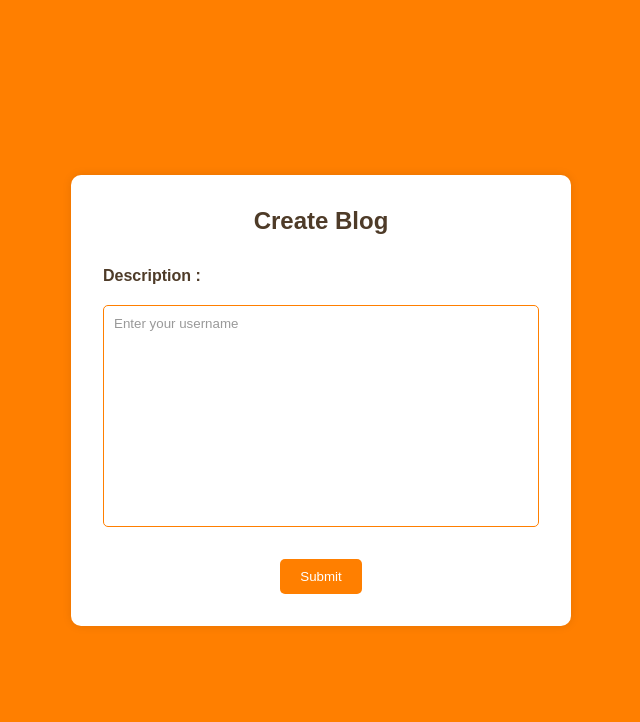
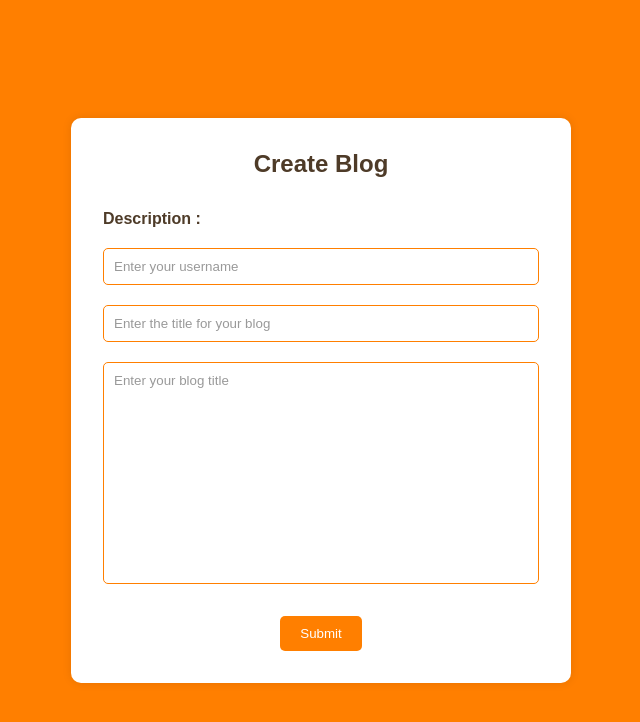
Before and after one commit to bitwisegaurav/twizzer, a PHP site: page /createBlog.php in a window 1280 px wide. Shown: the top 722 px of the page, without its empty margins (319-959 px from the left). Run offline with PHP 8.4, Linux system fonts and the light colour scheme.

Commit message:
now create blog feature is working well on my system

```diff
--- a/createBlog.php
+++ b/createBlog.php
@@ -6,16 +6,20 @@
         if (isset($_POST['username']) && isset($_POST['description'])){
             $username = $_POST['username'];
             $description = $_POST['description'];
-
+            $title = $_POST['title'];
             $conn = require('first.php');
 
-            $insertQuery = "INSERT INTO blogs (time, username, description) VALUES (UNIX_TIMESTAMP(), '$username', '$description')";
+            if(isset($_REQUEST['username'])){
+                $username = $_REQUEST['username'];
+                $title= $_REQUEST['title'];
+                $description= $_REQUEST['description'];
+                $insertQuery = "INSERT INTO blogs (time, username,title, description) VALUES (UNIX_TIMESTAMP(), '$username','$title', '$description')";
+                mysqli_query($conn, $insertQuery);
+                header("Location:createBlog.php?info=added");
+                exit();
+            }
 
-            if(mysqli_query($conn, $insertQuery)){
-                $blogsvalue = mysqli_query($conn, "SELECT blogs FROM users WHERE username = '$username'");
-                $updateQuery = "UPDATE users SET blogs = '$blogsvalue' WHERE username = '$username'";
-                $msg = "Blog created successfully";
-            }
+
             else{
                 $msg = "Error creating blog" . mysqli_error($conn);
             }
@@ -122,12 +126,19 @@
     <section>
         <form method="post" action="<?php echo $_SERVER['PHP_SELF'];?>">
             <h1>Create Blog</h1>
-            <?php echo $msg ?>
+            <?php
+            if(isset($_REQUEST['info'])){
+                if($_REQUEST['info']=="added")
+                 echo "Blog Created Successfully!! ";
+            }
+            ?>
             <div class="input-group">
                 <label for="description">Description :</label>
-                <textarea name="description" placeholder="Enter your username" required></textarea>
+                <input type="text" name="username" id="" placeholder="Enter your username">
+                <input type="text" name="title" id="" placeholder="Enter the title for your blog">
+                <textarea name="description" placeholder="Enter your blog title" required></textarea>
             </div>
-            <button type="submit" name="createblog">Submit</button>
+            <button type="submit" name="created">Submit</button>
         </form>
     </section>
 </body>
--- a/first.php
+++ b/first.php
@@ -25,7 +25,7 @@
     }
 
     $blogstableName = 'blogs';
-    $blogstablesql = "CREATE TABLE IF NOT EXISTS {$blogstableName} (time int, username varchar(40), description text, likes int, dislikes int)";
+    $blogstablesql = "CREATE TABLE IF NOT EXISTS {$blogstableName} (time int, username varchar(40),title varchar(225), description text, likes int, dislikes int)";
 
     if(!mysqli_query($conn, $blogstablesql)){
         die('Table is not created. Error'. mysqli_connect_error());
```
